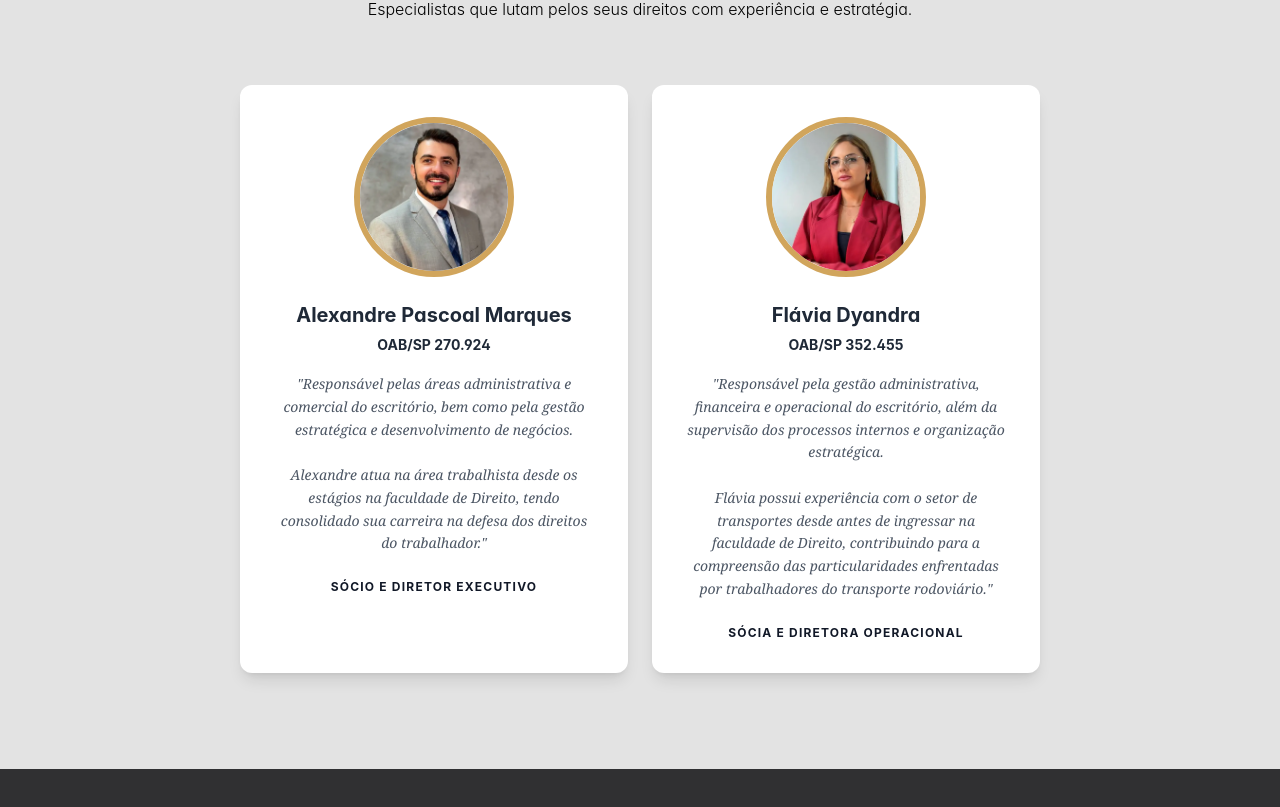
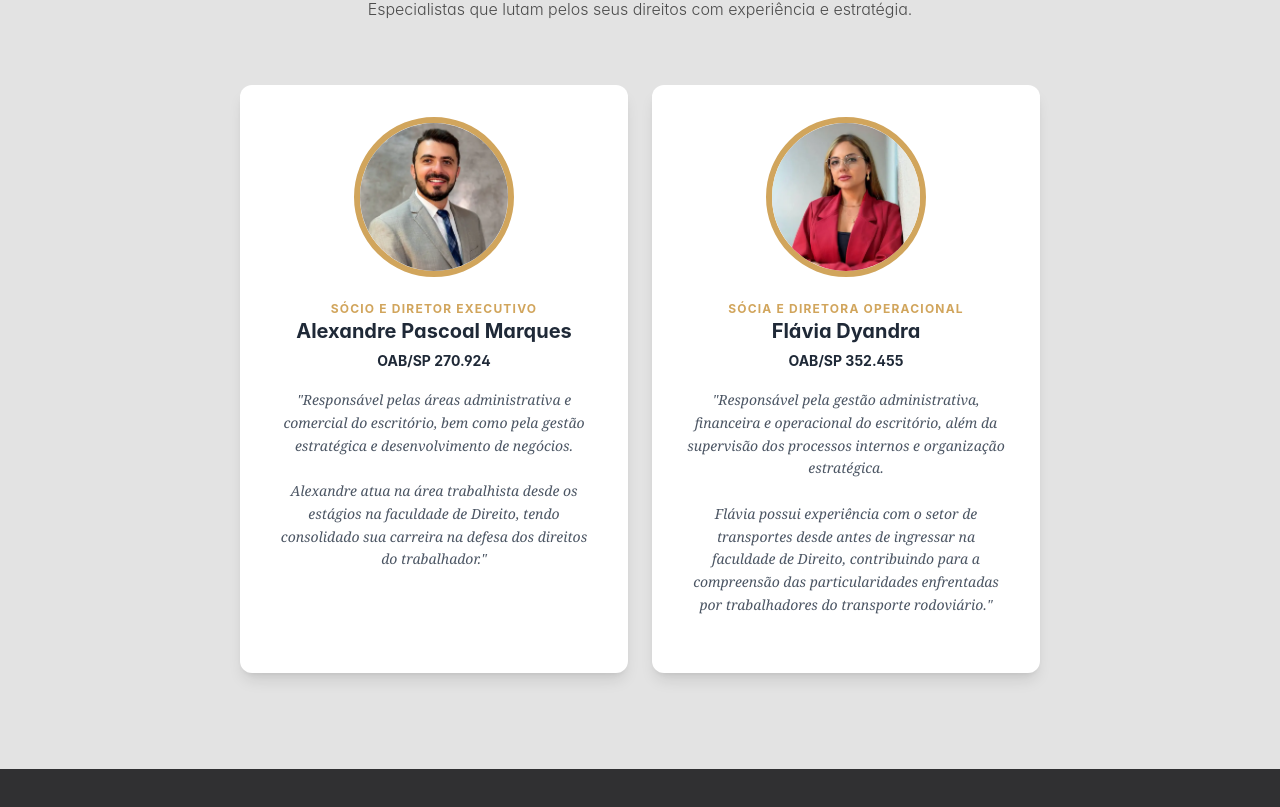
Before and after one commit to Paper-Street-Softwares/LPI-Pascoal-e-Dyandra, a React (Vite) app: page / in a window 1280 px wide. Shown: the part 3904-4711 px from the top of the page. Built offline with nearby package versions, Linux system fonts and the light colour scheme.

Commit message:
fix: UI cards

```diff
--- a/src/components/sections/TeamSection.jsx
+++ b/src/components/sections/TeamSection.jsx
@@ -29,6 +29,15 @@ function TeamSectionNew({ colorMode }) {
       roleText: "text-primaryLight font-bold",
       descText: "text-gray-300",
       imgBorder: "border-[6px] border-borderImage",
+    },
+    defaultDark: {
+      background: "bg-transparent]", // Cinza claro como no fundo da imagem
+      textTitle: "text-corTitulosPreto", // Laranja da imagem
+      cardBg: "bg-white",
+      nameText: "text-gray-800",
+      roleText: "text-primaryLight font-bold",
+      descText: "text-gray-600",
+      imgBorder: "border-[6px] border-primaryLight", // Tom pêssego da imagem
     },
   };
 
@@ -69,6 +78,11 @@ function TeamSectionNew({ colorMode }) {
                   className="w-full h-full object-cover object-top"
                 />
               </div>
+              <span
+                className={`text-xs uppercase tracking-widest ${mode.roleText}`}
+              >
+                {member.role}
+              </span>
 
               {/* Informações */}
               <h3 className={`text-xl font-bold mb-4 ${mode.nameText}`}>
@@ -83,12 +97,6 @@ function TeamSectionNew({ colorMode }) {
                   "Lorem ipsum dolor sit amet, consectetur adipiscing elit."}
                 "
               </p>
-
-              <span
-                className={`text-xs uppercase tracking-widest  ${mode.roleText}`}
-              >
-                {member.role}
-              </span>
 
               {/* Redes Sociais */}
               {/* <div className="flex gap-4 mt-auto text-gray-800">
--- a/src/pages/Index.jsx
+++ b/src/pages/Index.jsx
@@ -95,7 +95,7 @@ export default function Index() {
 
           <AlternatingSection index={3} colorMode={colorMode}>
             <Suspense>
-              <TeamSection />
+              <TeamSection colorMode={colorMode} />
             </Suspense>
           </AlternatingSection>
 
```
